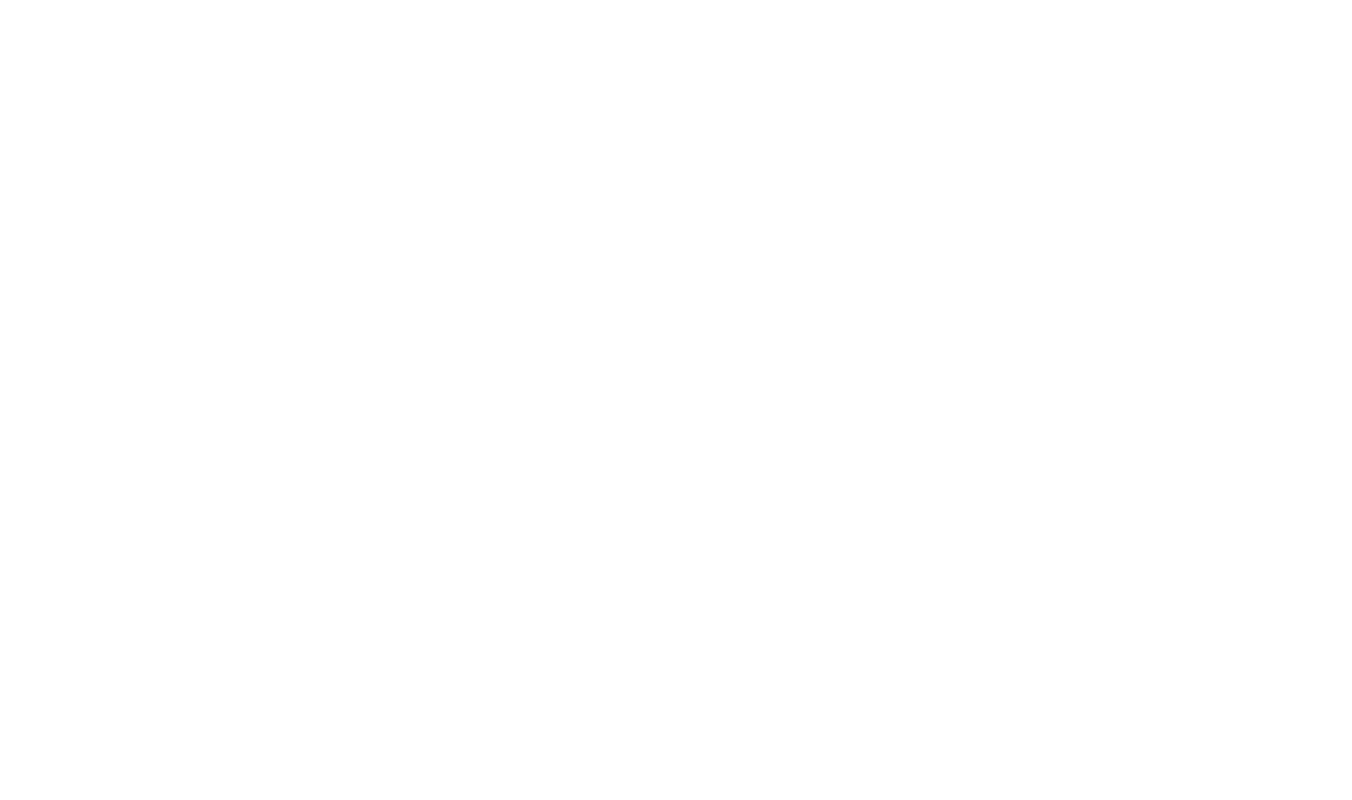
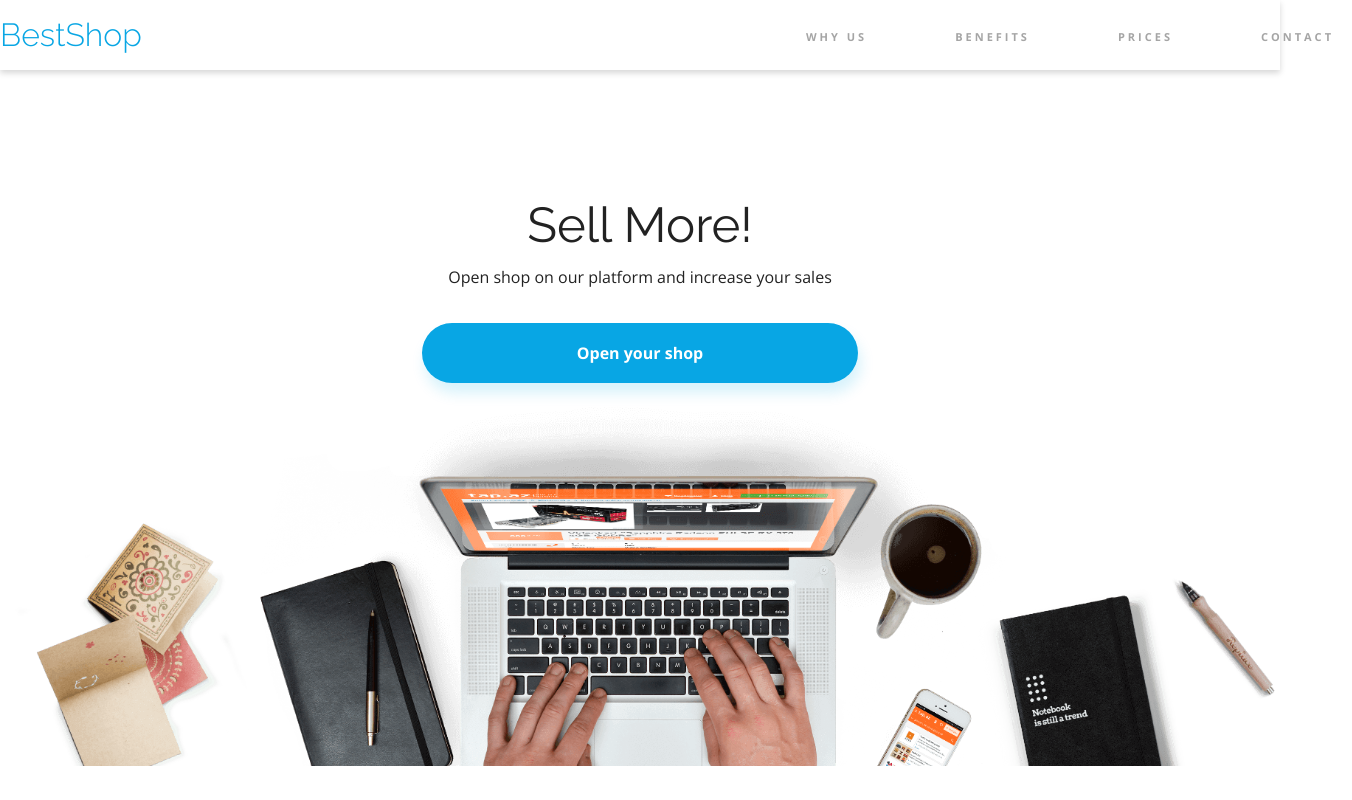
Before and after one commit to rsiwek777/BestShop-Project, a plain HTML site: page index.html in a window 1280 px wide. Shown: the whole page, 1352 px wide, since content can reach past the window. Drawn offline with nearby package versions, Linux system fonts and the light colour scheme.

Commit message:
header and opening section

```diff
--- a/css/style.css
+++ b/css/style.css
@@ -1,10 +1,106 @@
 :root {
-	--primary-color: #08a6e4;
+	--color-primary: #08a6e4;
 	--color-primary-shadow: rgba(7, 172, 230, 0.16);
 	--color-redish: #fb3b64;
 	--color-green: #55dfb4;
 	--color-black: #000000;
+	--color-white: #ffffff;
 	--color-grey: #a5a5a5;
 	--color-light-grey: #f7f7f7;
-	--color-white: #ffffff;
+	--button-radius: 35px;
+	--font-raleway: 'Raleway', sans-serif;
+	--font-open-sans: 'Open Sans', sans-serif;
 }
+* {
+	box-sizing: border-box;
+}
+body {
+	font-family: var(--font-open-sans);
+}
+a {
+	text-decoration: none;
+}
+.container {
+	width: 1352px;
+	margin: 0 auto;
+}
+.header {
+	height: 70px;
+	box-shadow: 0 3px 6px rgba(0, 0, 0, 0.16);
+}
+.header__container {
+	display: flex;
+	justify-content: space-between;
+	align-items: center;
+	height: 100%;
+}
+.logo {
+	font-family: var(--font-raleway);
+	font-size: 2rem;
+	font-weight: 300;
+	color: var(--color-primary);
+}
+.header__nav {
+	display: flex;
+}
+.nav__link {
+	color: var(--color-grey);
+	font-weight: 700;
+	font-size: 0.6875rem;
+	text-transform: uppercase;
+	padding: 28px 18px 22px;
+	border-bottom: 4px solid transparent;
+	letter-spacing: 0.1875rem;
+}
+
+.nav__link:hover {
+	color: var(--color-black);
+	border-color: var(--color-primary);
+}
+.nav__element {
+	padding: 0 26px;
+}
+.nav__element:last-child {
+	padding-right: 0;
+}
+.opening {
+	display: flex;
+	flex-direction: column;
+	align-items: center;
+}
+.opening__content {
+	margin-top: 130px;
+	text-align: center;
+}
+.opening__header {
+	font-family: var(--font-raleway);
+	font-size: 3.0625rem; /* 49px (z projektu) / 16 (bazowa wielkość) = 3.0625 */
+}
+
+.opening__heading {
+	margin-top: 20px;
+	margin-bottom: 38px;
+}
+
+.opening__image {
+	width: 100%;
+	height: auto;
+}
+.btn {
+	color: white;
+	font-weight: bold;
+	display: inline-block;
+	padding: 16px 65px;
+	border-radius: var(--button-radius);
+	border: none;
+}
+
+.btn--primary {
+	background-color: var(--color-primary);
+	border-radius: var(--button-radius);
+	box-shadow: 3px 10px 14px var(--color-primary-shadow);
+}
+
+.btn--large {
+	padding: 22px 155px;
+}
--- a/index.html
+++ b/index.html
@@ -8,15 +8,44 @@
     <link rel="preconnect" href="https://fonts.googleapis.com">
     <link rel="preconnect" href="https://fonts.gstatic.com" crossorigin>
     <link
-        href="https://fonts.googleapis.com/css2?family=Open+Sans:ital,wght@0,300;0,400;0,700;1,300;1,400;1,700&family=Raleway:ital,wght@0,300;0,400;0,700;0,800;1,300;1,400;1,700;1,800&display=swap"
-        rel="stylesheet">
+        href="https://fonts.googleapis.com/css?family=Open+Sans:300,400,700|Raleway:300,400,700,800&display=swap&subset=latin-ext"
+        rel="stylesheet" rel="stylesheet">
     <link rel="stylesheet" href="/css/reset.css">
     <link rel="stylesheet" href="/css/style.css">
     <title>BestShop</title>
 </head>
 
 <body>
+    <header class="header">
+        <div class="header__container container">
+            <a href="#" class="logo">BestShop</a>
+            <nav>
+                <ul class="header__nav">
+                    <li class="nav__element">
+                        <a href="#why-us" class="nav__link">Why us</a>
+                    </li>
+                    <li class="nav__element">
+                        <a href="#benefits" class="nav__link">Benefits</a>
+                    </li>
+                    <li class="nav__element">
+                        <a href="#prices" class="nav__link">Prices</a>
+                    </li>
+                    <li class="nav__element">
+                        <a href="#contact" class="nav__link">Contact</a>
+                    </li>
+                </ul>
+            </nav>
+        </div>
+    </header>
 
+    <section class="opening">
+        <div class="opening__content">
+            <h1 class="opening__header">Sell More!</h1>
+            <p class="opening__heading">Open shop on our platform and increase your sales</p>
+            <a href="#" class="btn btn--primary btn--large">Open your shop</a>
+        </div>
+        <img src="assets/Background.png" alt="" class="opening__image" />
+    </section>
 </body>
 
 </html>
```
